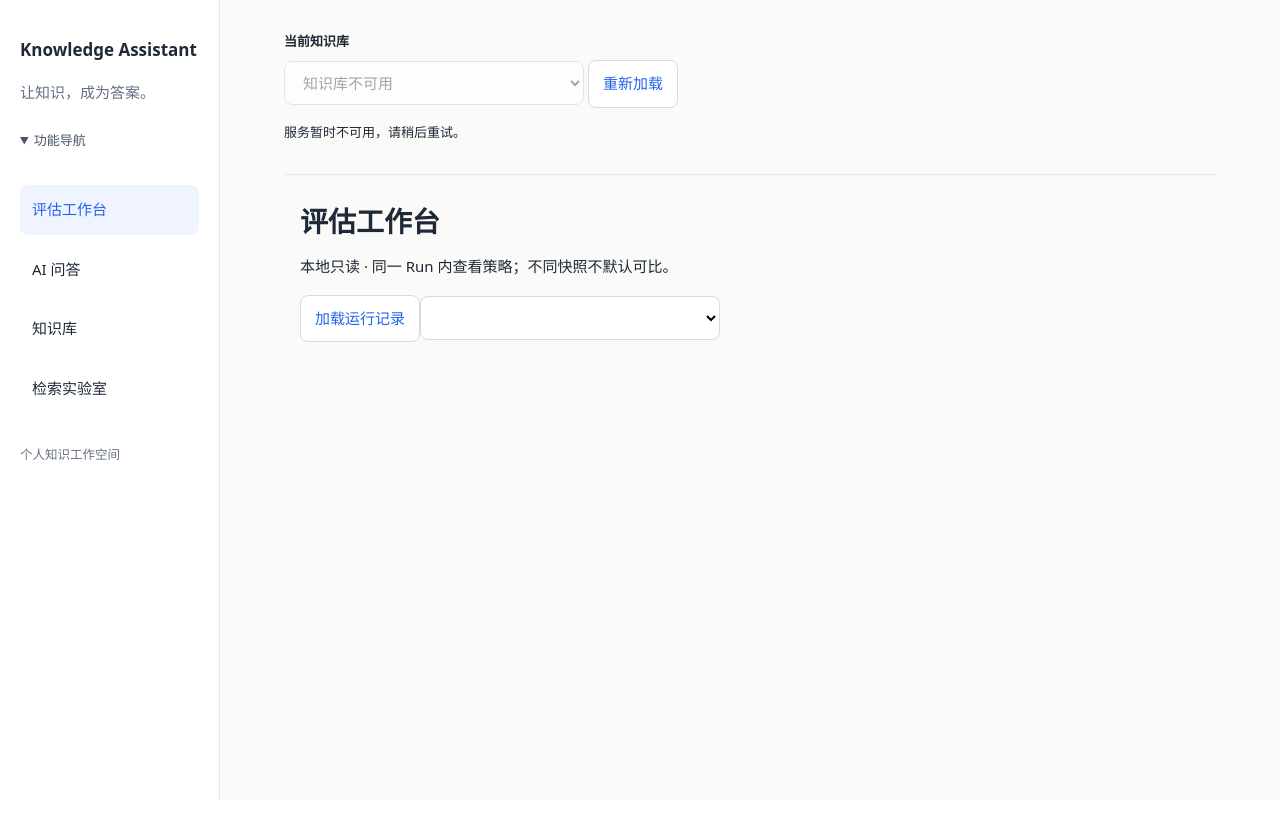
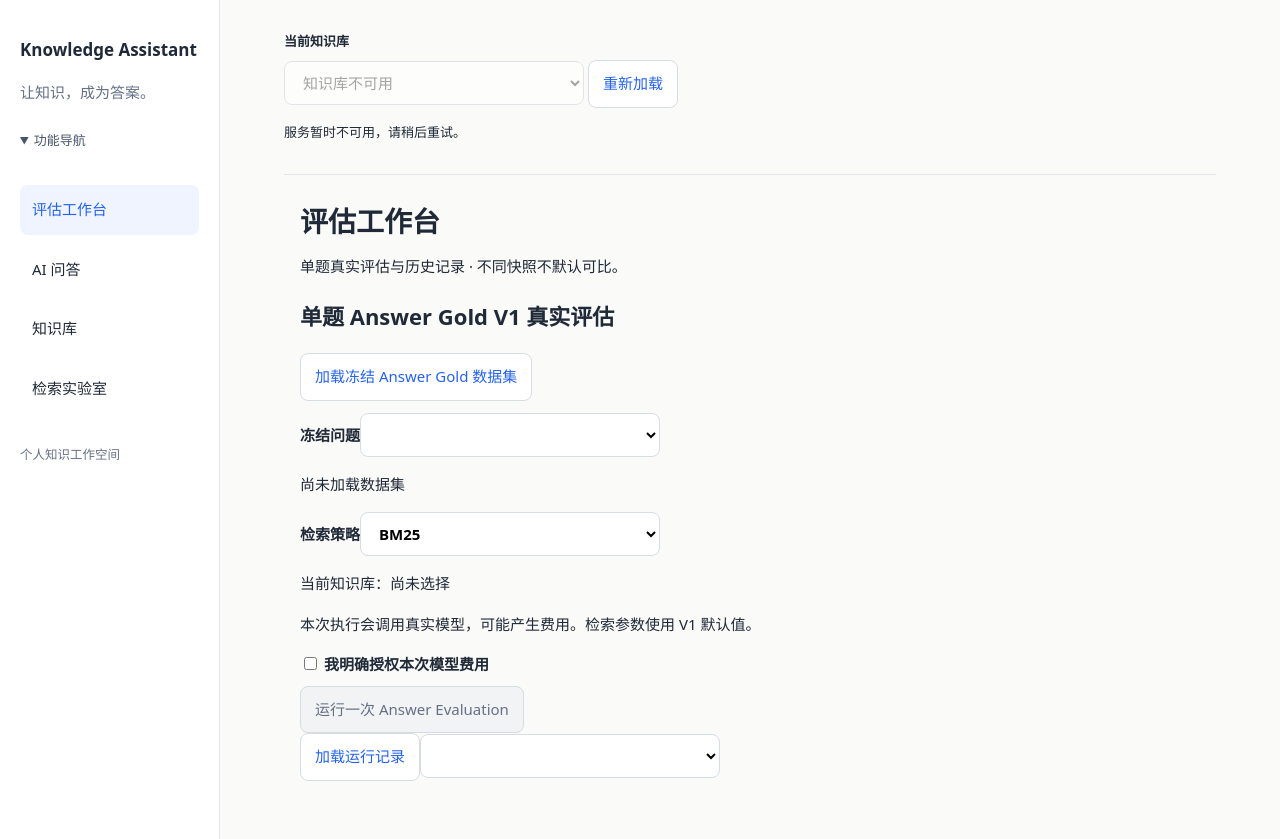
Before and after one commit to linj6/knowledge-assistant, a web app: page /index.html in a window 1280 px wide, after a click on "评估工作台". Before the commit the page ends 800 px from the top, so only its background shows below. Run offline with its HTML, style and script files only (its server is not run), Linux system fonts and the light colour scheme; data that the repository does not hold is empty; some of the project's set-up classes (security, data sources, template engines, error pages and the like) are left out, and stand-ins take their place.

Commit message:
feat(evaluation): 实现单题真实评估交互并补齐无费用验收

```diff
--- a/src/main/resources/static/index.html
+++ b/src/main/resources/static/index.html
@@ -52,7 +52,7 @@
     <p aria-live="polite" id="status" role="status">
     </p>
    </header>
-   <section id="evaluation" hidden><h1>评估工作台</h1><p>本地只读 · 同一 Run 内查看策略；不同快照不默认可比。</p><button id="eval-load">加载运行记录</button><select id="eval-run"></select><div id="eval-content"></div></section><section id="chat">
+   <section id="evaluation" hidden><h1>评估工作台</h1><p>单题真实评估与历史记录 · 不同快照不默认可比。</p><button id="eval-load">加载运行记录</button><select id="eval-run"></select><div id="eval-content"></div></section><section id="chat">
     <p class="eyebrow">
      ASK YOUR KNOWLEDGE
     </p>
--- a/src/main/resources/static/js/api.js
+++ b/src/main/resources/static/js/api.js
@@ -24,7 +24,8 @@ export class ApiError extends Error {
 export async function request(path, {
     method = 'GET',
     body,
-    signal
+    signal,
+    raw = false
 } = {}) {
     const url = new URL(path, location.href);
     if (url.origin !== location.origin) throw new TypeError('仅允许同源请求');
@@ -61,6 +62,10 @@ export async function request(path, {
         elapsedMillis: performance.now() - start
     };
     if (!response.ok) throw new ApiError('http', meta);
+    if (raw) {
+        if (envelope == null) throw new ApiError('protocol', meta);
+        return { data: envelope, ...meta };
+    }
     if (!envelope || typeof envelope.code !== 'number') throw new ApiError('protocol', meta);
     if (envelope.code !== 0) throw new ApiError('business', meta);
     return {
--- /dev/null
+++ b/src/main/resources/static/js/evaluation-answer.js
@@ -0,0 +1,103 @@
+import { request } from './api.js';
+import { AppState, subscribe } from './state.js';
+
+const explanations = {
+    GOLD_FINGERPRINT_MISMATCH: '冻结 Gold 指纹不匹配，请检查数据集。',
+    PUBLISHED_SOURCE_MISMATCH: '当前知识库发布来源与 Gold 不匹配。',
+    MODEL_COST_NOT_AUTHORIZED: '费用授权或服务端模型授权未通过。',
+    EXECUTION_SNAPSHOT_MISMATCH: '实际执行快照与预检查快照不一致。'
+};
+function node(tag, text, parent) {
+    const element = document.createElement(tag);
+    if (text != null) element.textContent = text;
+    parent.append(element);
+    return element;
+}
+function value(data) { return data == null ? '未产生' : typeof data === 'object' ? JSON.stringify(data, (key, item) => item == null ? '未产生' : item, 2) : String(data); }
+function section(title, data, parent, collapsed = false) {
+    const host = node(collapsed ? 'details' : 'article', null, parent);
+    node(collapsed ? 'summary' : 'h3', title, host);
+    node('pre', value(data), host);
+}
+export function renderAnswerRun(run, parent) {
+    const m = run.manifest, result = run.results, execution = result?.execution;
+    section('Answer Run', {runId: run.runId, createdAt: m.createdAt, caseId: result?.case?.caseId,
+        question: result?.case?.question, requestedStrategy: m.request?.retrievalStrategy,
+        actualStrategy: execution?.retrieval?.diagnostics?.actualStrategy, status: m.status,
+        errorCode: m.errorCode, stage: m.stage}, parent);
+    node('p', 'COMPLETED 表示执行完成，不代表回答质量通过；NOT_READY 表示预检查未通过；FAILED 表示执行失败。', parent);
+    if (m.errorCode) node('p', explanations[m.errorCode] ?? m.errorCode, parent);
+    section('模型回答', execution?.answer?.answer, parent);
+    section('Citation · 模型最终引用', execution?.answer?.citations, parent);
+    section('SelectedEvidence · ContextBuilder 实际选择', execution?.context?.selectedEvidence, parent, true);
+    section('检索 Top-K 候选 · 不等于实际证据', execution?.retrieval?.chunks, parent, true);
+    section('实际模型上下文', execution?.context?.contextText, parent, true);
+    section('执行诊断', {failureType: execution?.failureType ?? null, retrieval: execution?.retrieval?.diagnostics ?? null,
+        answer: execution?.answer?.diagnostics ?? null, answerStatus: execution?.answer?.status ?? null,
+        answerError: execution?.answer?.error ?? null, contextUsage: execution?.context?.usage ?? null}, parent, true);
+    section('Snapshot / 模型标识', {snapshot: m.snapshot ?? null, chatModel: m.configuredChatModel ?? null,
+        embeddingModel: m.configuredEmbeddingModel ?? null, datasetSha256: m.datasetSha256}, parent, true);
+}
+// Evaluation 控制器返回裸 JSON，与普通业务 API 的 envelope 不同。
+async function evaluationRequest(path, options) {
+    return (await request('/api/v1/evaluation/' + path, { ...options, raw: true })).data;
+}
+export function initializeAnswerEvaluation(openRun) {
+    const host = document.querySelector('#evaluation');
+    const form = document.createElement('form');
+    host.insertBefore(form, document.querySelector('#eval-load'));
+    node('h2', '单题 Answer Gold V1 真实评估', form);
+    const load = node('button', '加载冻结 Answer Gold 数据集', form); load.type = 'button';
+    const questionLabel = node('label', '冻结问题', form);
+    const question = node('select', null, questionLabel);
+    const preview = node('p', '尚未加载数据集', form);
+    const strategyLabel = node('label', '检索策略', form);
+    const strategy = node('select', null, strategyLabel);
+    for (const name of ['BM25', 'VECTOR', 'HYBRID_RRF']) node('option', name, strategy).value = name;
+    const kb = node('p', null, form);
+    node('p', '本次执行会调用真实模型，可能产生费用。检索参数使用 V1 默认值。', form);
+    const authLabel = node('label', null, form);
+    const auth = node('input', null, authLabel); auth.type = 'checkbox';
+    authLabel.append(document.createTextNode(' 我明确授权本次模型费用'));
+    const submit = node('button', '运行一次 Answer Evaluation', form); submit.type = 'submit';
+    const status = node('p', null, form); status.setAttribute('role', 'status');
+    let cases = [], busy = false, kbId = AppState.selectedKnowledgeBaseId;
+    function update() {
+        kb.textContent = '当前知识库：' + (AppState.knowledgeBases.find(item => item.id === AppState.selectedKnowledgeBaseId)?.name ?? '尚未选择');
+        submit.disabled = busy || !auth.checked || !question.value || !AppState.selectedKnowledgeBaseId;
+        question.disabled = strategy.disabled = auth.disabled = load.disabled = busy;
+    }
+    function reset() { auth.checked = false; update(); }
+    subscribe(() => { if (kbId !== AppState.selectedKnowledgeBaseId) { kbId = AppState.selectedKnowledgeBaseId; reset(); } update(); });
+    question.onchange = () => { preview.textContent = cases.find(item => item.caseId === question.value)?.question ?? '未产生'; reset(); };
+    strategy.onchange = reset; auth.onchange = update;
+    document.querySelector('#eval-run').addEventListener('change', reset);
+    document.querySelector('#eval-load').addEventListener('click', reset);
+    load.onclick = async () => {
+        reset(); load.disabled = true;
+        try {
+            const description = await evaluationRequest('datasets');
+            if (description.dataset?.protocol !== 'answer-evaluation-v1' || description.dataset.freezeStatus !== 'FROZEN') throw new Error('数据集协议不匹配');
+            cases = description.dataset.cases;
+            question.replaceChildren();
+            for (const item of cases) node('option', item.caseId, question).value = item.caseId;
+            question.onchange(); status.textContent = '冻结数据集已加载';
+        } catch (error) { cases = []; question.replaceChildren(); preview.textContent = '数据集不可用'; status.textContent = '加载失败，请确认 app.evaluation.enabled=true。' + error.message; }
+        finally { update(); }
+    };
+    form.onsubmit = async event => {
+        event.preventDefault();
+        if (busy || submit.disabled || !auth.checked) return;
+        busy = true; update(); status.textContent = '正在执行，请勿重复提交…';
+        try {
+            const outcome = await evaluationRequest('runs', {method: 'POST', body: {
+                dataset: 'answer-evaluation-v1', caseId: question.value, knowledgeBaseId: AppState.selectedKnowledgeBaseId,
+                retrievalStrategy: strategy.value, parameters: {vectorTopK:20,bm25TopK:20,rrfK:60,fusionTopK:20,finalTopK:5}, authorizeModelCost:true
+            }});
+            status.textContent = `${outcome.runId ?? '未产生 RunId'} · ${outcome.status} · ${outcome.errorCode ?? '无错误码'} ${explanations[outcome.errorCode] ?? ''}`;
+            if (outcome.runId) await openRun(outcome.runId);
+        } catch (error) { status.textContent = 'HTTP / 网络或响应异常：' + error.message + '。服务器可能已经产生结果，请加载历史 Run 核查；不会自动重试。'; }
+        finally { busy = false; reset(); }
+    };
+    update();
+}
--- a/src/main/resources/static/js/evaluation.js
+++ b/src/main/resources/static/js/evaluation.js
@@ -1,3 +1,4 @@
+import { initializeAnswerEvaluation, renderAnswerRun } from './evaluation-answer.js';
 const select = document.querySelector('#eval-run');
 const content = document.querySelector('#eval-content');
 let runs = [], revision = 0;
@@ -53,6 +54,7 @@ async function render() {
         const response = await fetch('/api/v1/evaluation/runs/' + encodeURIComponent(select.value));
         if (!response.ok) throw new Error(); const run = await response.json(); if (current !== revision) return;
         content.replaceChildren(); const m = run.manifest;
+        if (m.runnerVersion === 'm4-d03-answer-v1') { renderAnswerRun(run, content); return; }
         fields({Run:run.runId,模式:m.mode,状态:m.status,数据集:m.dataset,创建时间:m.createdAt ?? '未记录',冻结身份:(m.frozenPool ?? m.frozenInputs)?.fingerprint,Gold来源:run.gold.status},content);
         el('p','仅比较当前 Run 内同一切分方式。不同快照、Gold、参数或知识库版本不可默认比较；逐条覆盖未记录时显示未知。',content);
         const chunking = picker('切分方式', [...new Set(run.results.map(r=>r.chunking))], content);
@@ -107,7 +109,14 @@ select.onchange=render;
 document.querySelector('#eval-load').onclick=async()=>{
     content.textContent='正在读取…'; select.disabled=true;
     try { const response=await fetch('/api/v1/evaluation/runs'); if(!response.ok) throw new Error(); runs=await response.json(); select.replaceChildren();
-        for(const run of runs) { const option=el('option',`${run.runId} · ${run.manifest.mode} · ${run.manifest.status} · ${run.manifest.dataset}`,select); option.value=run.runId; }
+        for(const run of runs) { const option=el('option',`${run.runId} · ${run.manifest.mode ?? 'ANSWER'} · ${run.manifest.status} · ${run.manifest.dataset}`,select); option.value=run.runId; }
         if(runs.length) await render(); else content.textContent='暂无有效 Run；损坏或不完整记录不会列出。';
     } catch {content.textContent='读取失败，请确认本地开关 app.evaluation.enabled=true。';} finally {select.disabled=false;}
 };
+
+initializeAnswerEvaluation(async runId => {
+    let option = [...select.options].find(item => item.value === runId);
+    if (!option) { option = el('option', runId, select); option.value = runId; }
+    select.value = runId;
+    await render();
+});
```
Also changed, not shown: 3 other files.
